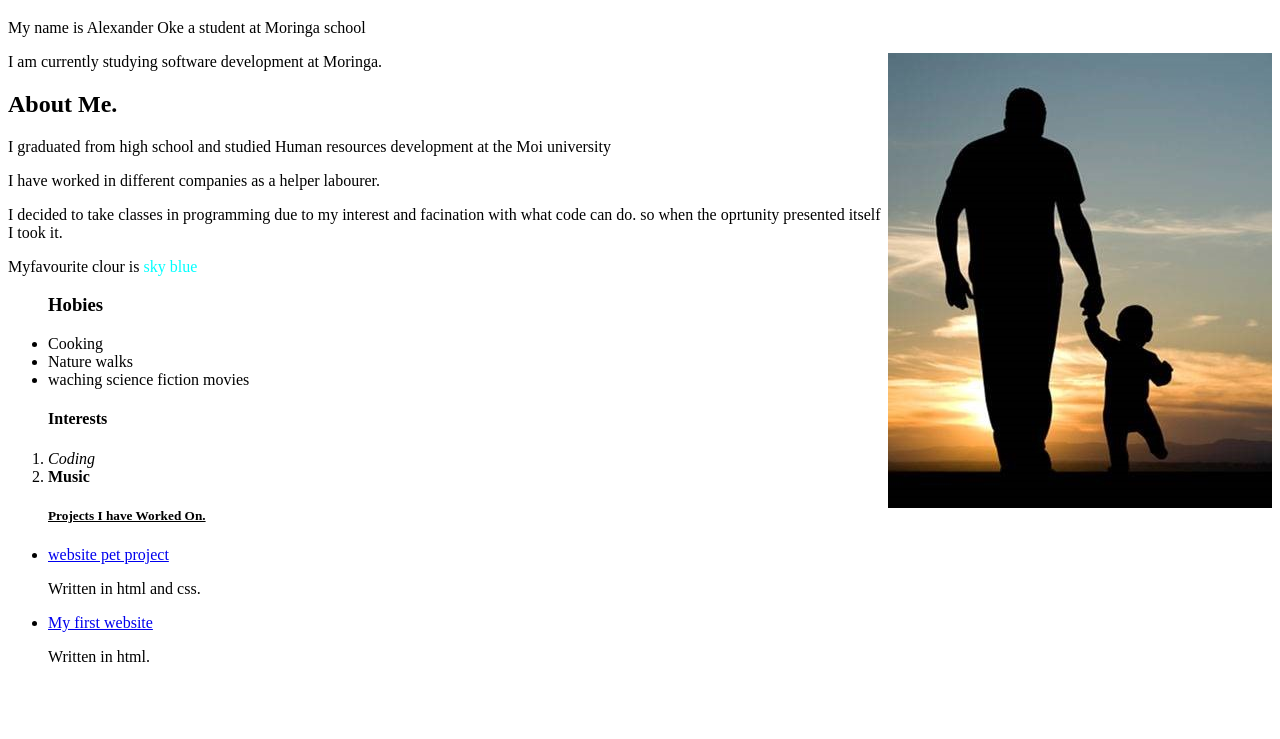
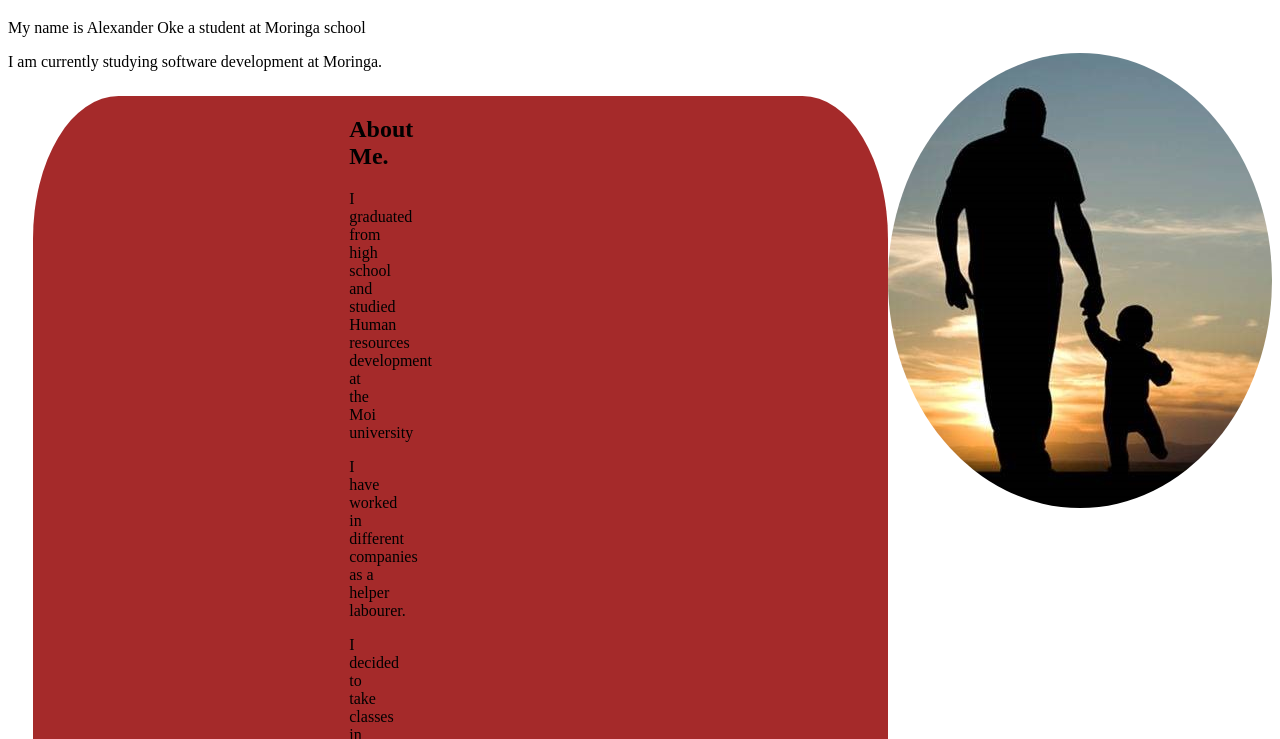
Before and after one commit to Alexanderoke/Independent-project, a plain HTML site: page project.html in a window 1280 px wide. Shown: the part 61-800 px from the top of the page. Drawn offline with Linux system fonts and the light colour scheme.

Commit message:
image floated inline-end

```diff
--- a/portfolio.css
+++ b/portfolio.css
@@ -2,6 +2,23 @@ h1{
   text-align:center;
   background-color:aqua
   }
+  h2{
+    text-align: center;
+  }
   .img{
-    float: right;
+    float: inline-end;
+
+
   }
+  img{
+    border-radius: 50%;
+  }
+  .aboutme{
+    background-color:brown;
+    border-radius: 10%;
+    align-content: center;
+    padding-left: 25%;
+    padding-right: 40%;
+    margin: 2%;
+
+    }
--- a/project.html
+++ b/project.html
@@ -10,10 +10,11 @@
 <body>
 
   <h1>Alexander Oke</h1>
+  <div class="h1pimg" >
   <p>My name is Alexander Oke a student at Moringa school</p>
   <div class="img"><img src="/static/images/DadAndSon.jpg" alt="dad and son" srcset=""></div>
   <p>I am currently studying software development at Moringa.</p>
-
+</div>
   <div class="aboutme" >
   <h2>About Me.</h2>
   <p>I graduated from high school and studied Human resources development at the Moi university</p>
@@ -32,6 +33,7 @@
     <li><strong>Music</strong></li>
   </ol>
 </div>
+<div class="projects" >
    <ul>
     <h5><u>Projects I have Worked On.</u></h5>
     <li><a href="https://github.com/Alexanderoke/Petproject.git">website pet project</a></li>
@@ -39,6 +41,6 @@
     <li><a href="https://alexanderoke.github.io/Hello-World./">My first website</a></li>
     <p> Written in html.</p>
   </ul>
-
+</div>
 </body>
 </html>
```
